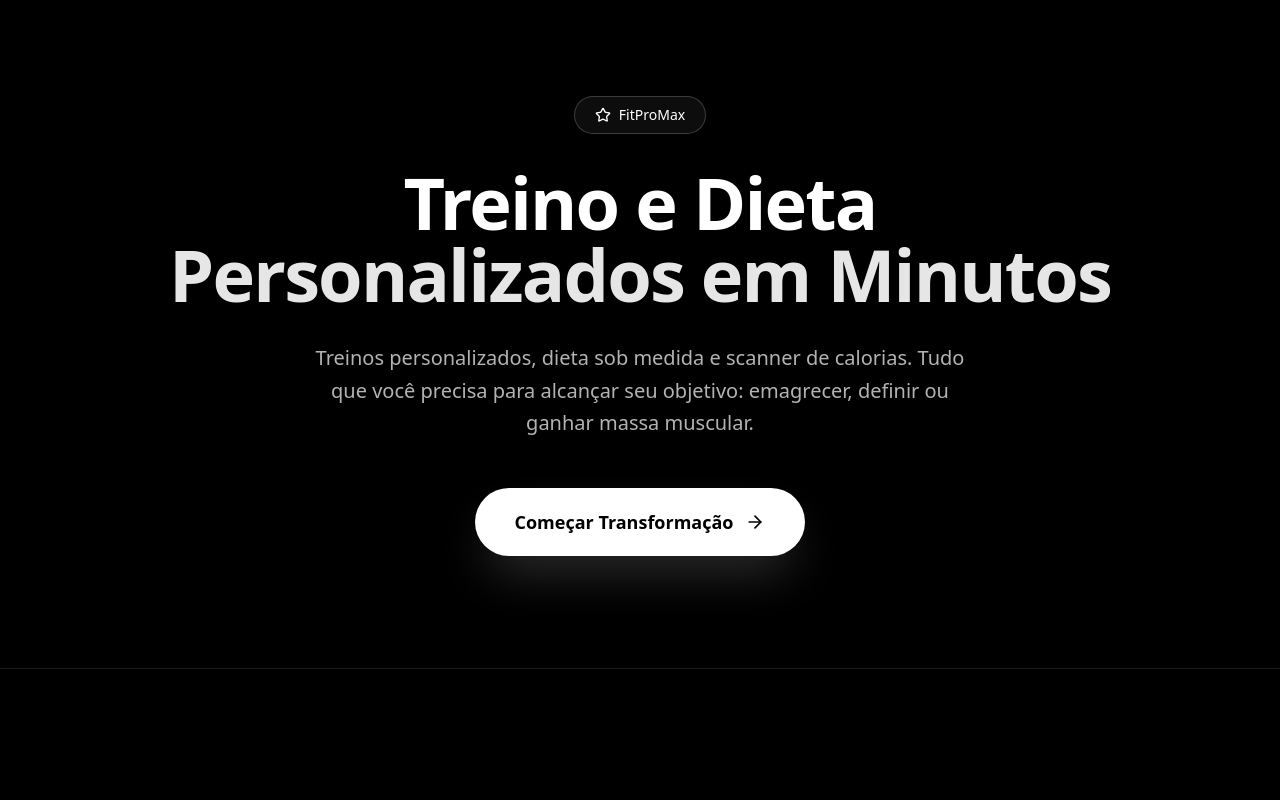
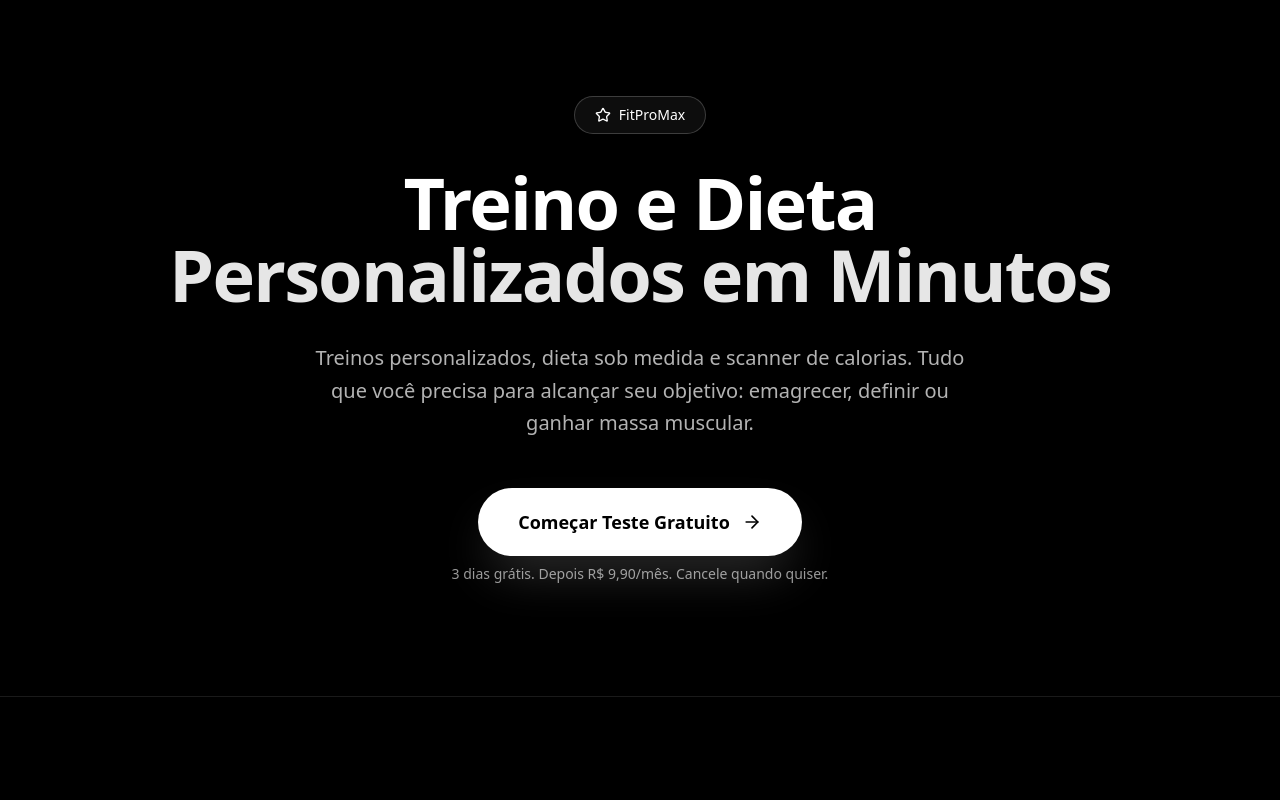
Before and after one commit to ramonraach/fitpromax-landing, a Next.js app: page / in a window 1280 px wide. Shown: the top 800 px of the page. Built offline with nearby package versions, Linux system fonts and the light colour scheme.

Commit message:
Version 1771814290653 - Auto backup

```diff
--- a/src/app/page.tsx
+++ b/src/app/page.tsx
@@ -34,14 +34,17 @@ export default function LandingPage() {
             </p>
 
             {/* CTA Button */}
-            <div className="pt-4">
+            <div className="pt-4 flex flex-col items-center gap-2">
               <button
                 onClick={handleRedirect}
                 className="group px-10 py-5 bg-white text-black rounded-full font-bold text-lg hover:bg-white/90 transition-all duration-300 shadow-2xl shadow-white/20 inline-flex items-center gap-3"
               >
-                Começar Transformação
+                Começar Teste Gratuito
                 <ArrowRight className="w-5 h-5 group-hover:translate-x-1 transition-transform" />
               </button>
+              <p className="text-sm text-white/60">
+                3 dias grátis. Depois R$ 9,90/mês. Cancele quando quiser.
+              </p>
             </div>
           </div>
         </div>
```
